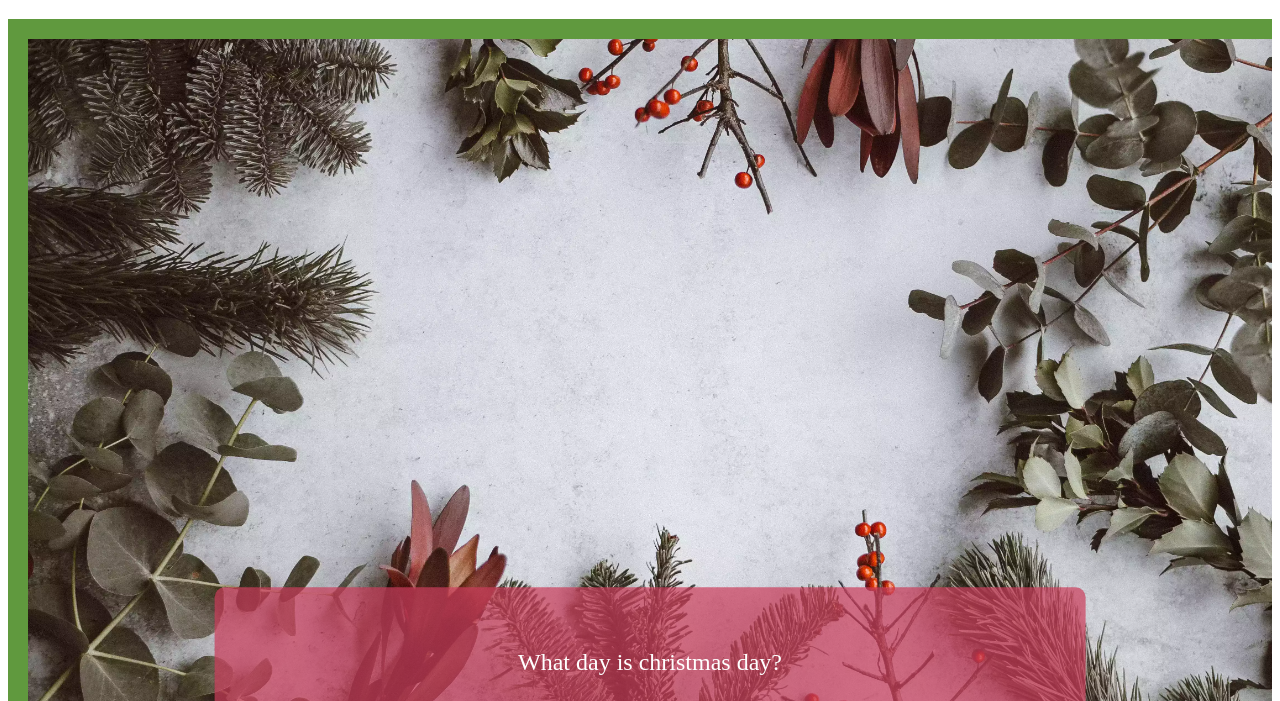
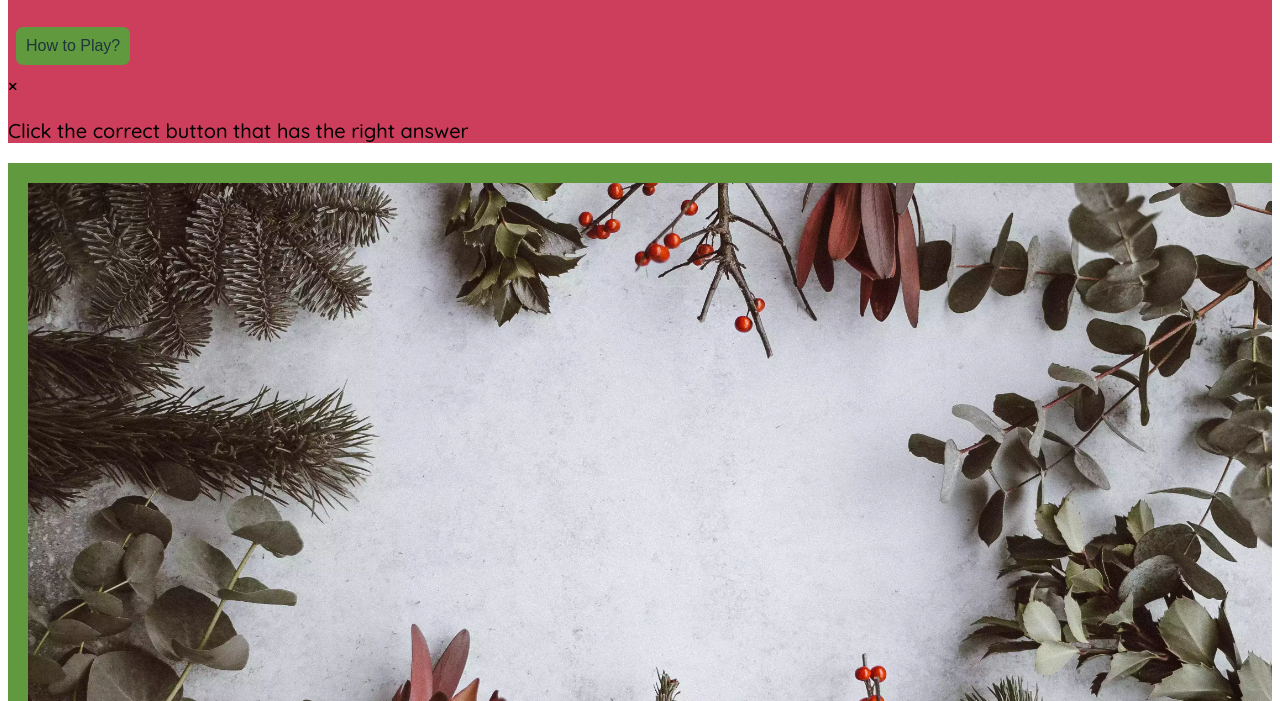
Before and after one commit to creepersguitar/CodeInstitute-Project-2, a plain HTML site: page index.html in a window 1280 px wide. Shown: the part 83-784 px from the top of the page. Drawn offline with Linux system fonts and the light colour scheme.

```diff
--- a/index.html
+++ b/index.html
@@ -21,6 +21,18 @@
 <body>
     <header>
         <h2>Wintersome-quiz</h2>
+        <button id="myBtn">How to Play?</button>
+
+    <!-- The Modal to hide the rules-->
+    <div id="myModal" class="modal">
+
+    <!-- Modal content -->
+    <div class="rules-content">
+        <span class="close">&times;</span>
+        <p>Click the correct button that has the right answer</p>
+    </div>
+
+</div>
     </header>
     <main>
         <div class="container">
```
Also changed, not shown: 1 other file.
